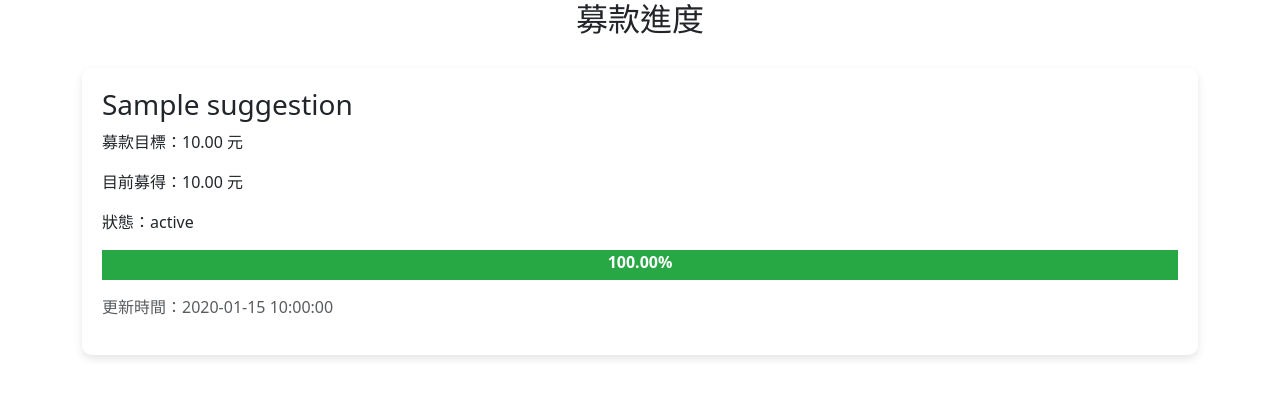
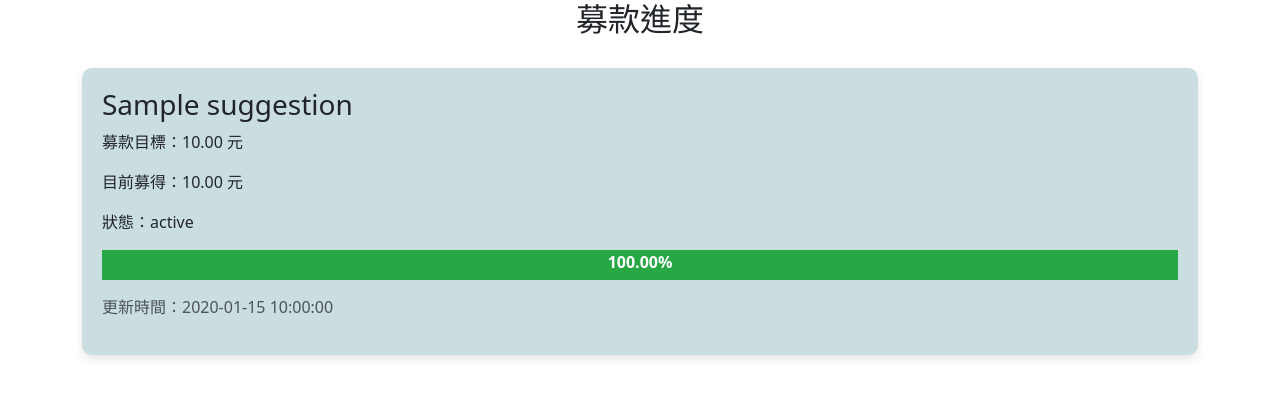
Before and after one commit to SA5202/SA, a PHP site: page /donate.php in a window 1280 px wide. Shown: the top 398 px of the page. Run offline with PHP 8.4, Linux system fonts and the light colour scheme; tables that the repository leaves empty or names only in its code hold one stand-in row (values such as "Sample post"); some libraries are stand-ins or nearby versions.

Commit message:
底色改掉

```diff
--- a/donate.php
+++ b/donate.php
@@ -35,6 +35,10 @@ $result = $conn->query($sql);
     <link rel="stylesheet" href="https://cdn.jsdelivr.net/npm/bootstrap@5.3.0/dist/css/bootstrap.min.css" />
     <script src="https://kit.fontawesome.com/e19963bd49.js" crossorigin="anonymous"></script>
     <style>
+    body {
+        background-color: transparent !important;
+    }
+
     .donation-progress {
         margin-top: 30px;
         margin-bottom: 30px;
@@ -42,7 +46,7 @@ $result = $conn->query($sql);
 
     .donation-card {
         margin-bottom: 20px;
-            background-color:transparent;
+        background-color:rgb(202, 221, 225); /* 卡片底色 */
         border-radius: 10px;
         box-shadow: 0 4px 8px rgba(0, 0, 0, 0.1);
         padding: 20px;
@@ -75,6 +79,7 @@ $result = $conn->query($sql);
         color: #fff;
     }
 </style>
+
 </head>
 
 <body>
```
Lines whose indentation alone changed are shown as unchanged.
